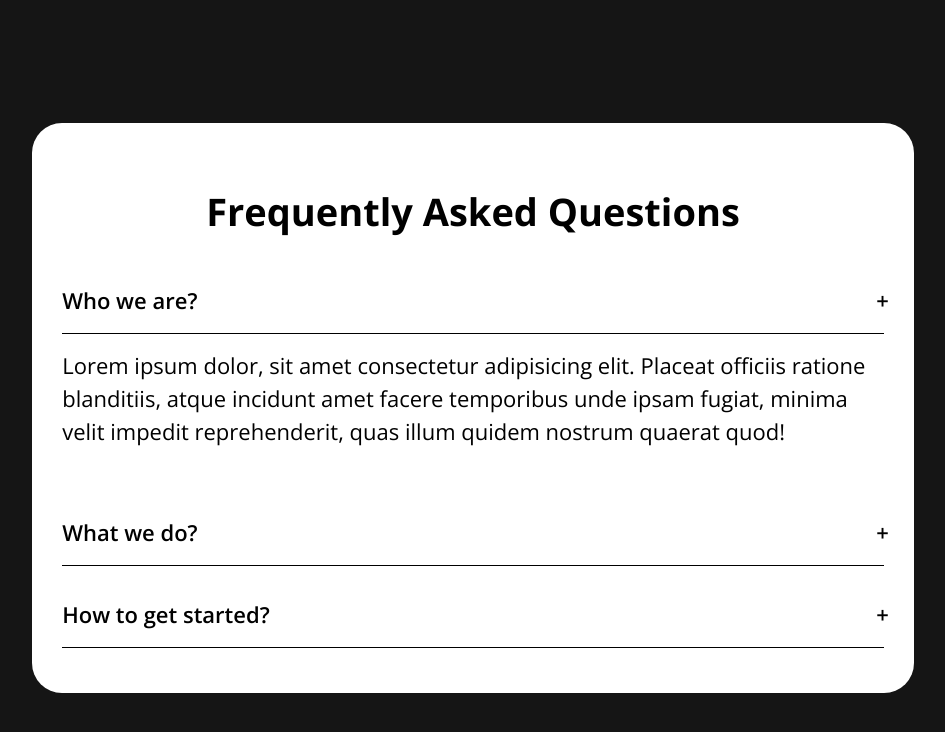
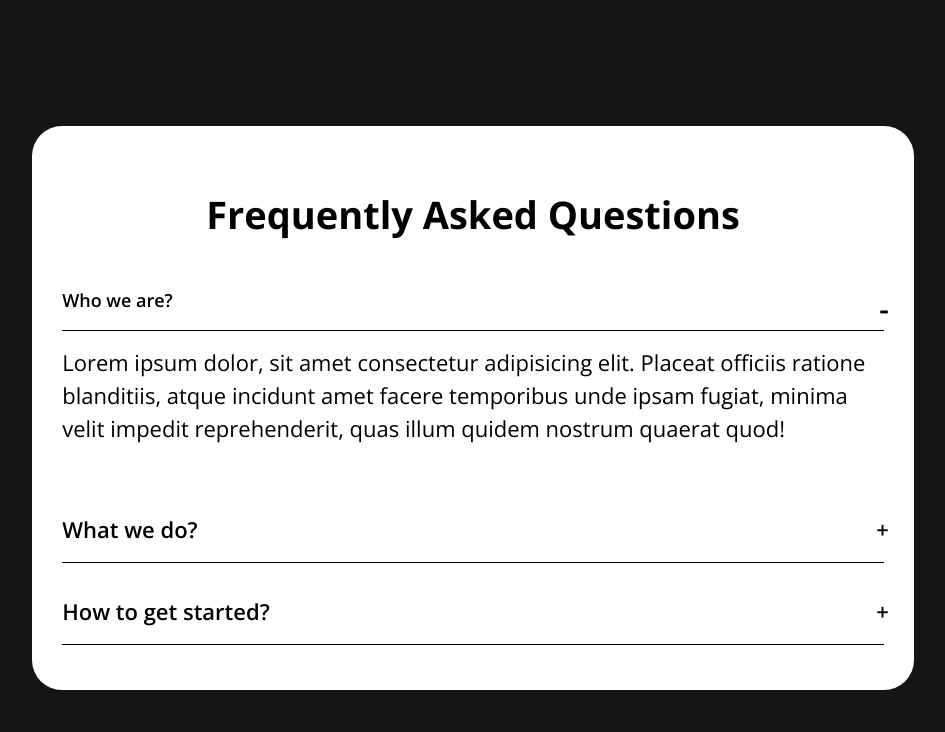
Before and after one commit to elias-sancosta/JavaScript-Accordion, a plain HTML site: page index.html in a window 1280 px wide. Both pictures are taken after a click on the element 640 px from the left and 382 px from the top of the page. Shown: the whole page, without its empty margins (167-1112 px from the left). Drawn offline with nearby package versions, Linux system fonts and the light colour scheme.

Commit message:
Styling question class

```diff
--- a/style.css
+++ b/style.css
@@ -52,3 +52,13 @@ body {
 .accordion .content-container.active .answer {
   height: 150px;
 }
+
+.accordion .content-container.active .question {
+  font-size: 18px;
+  transition: 0.5s;
+}
+.accordion .content-container.active .question::after {
+  content: '-';
+  font-size: 30px;
+  transition: 0.5s;
+}
```
